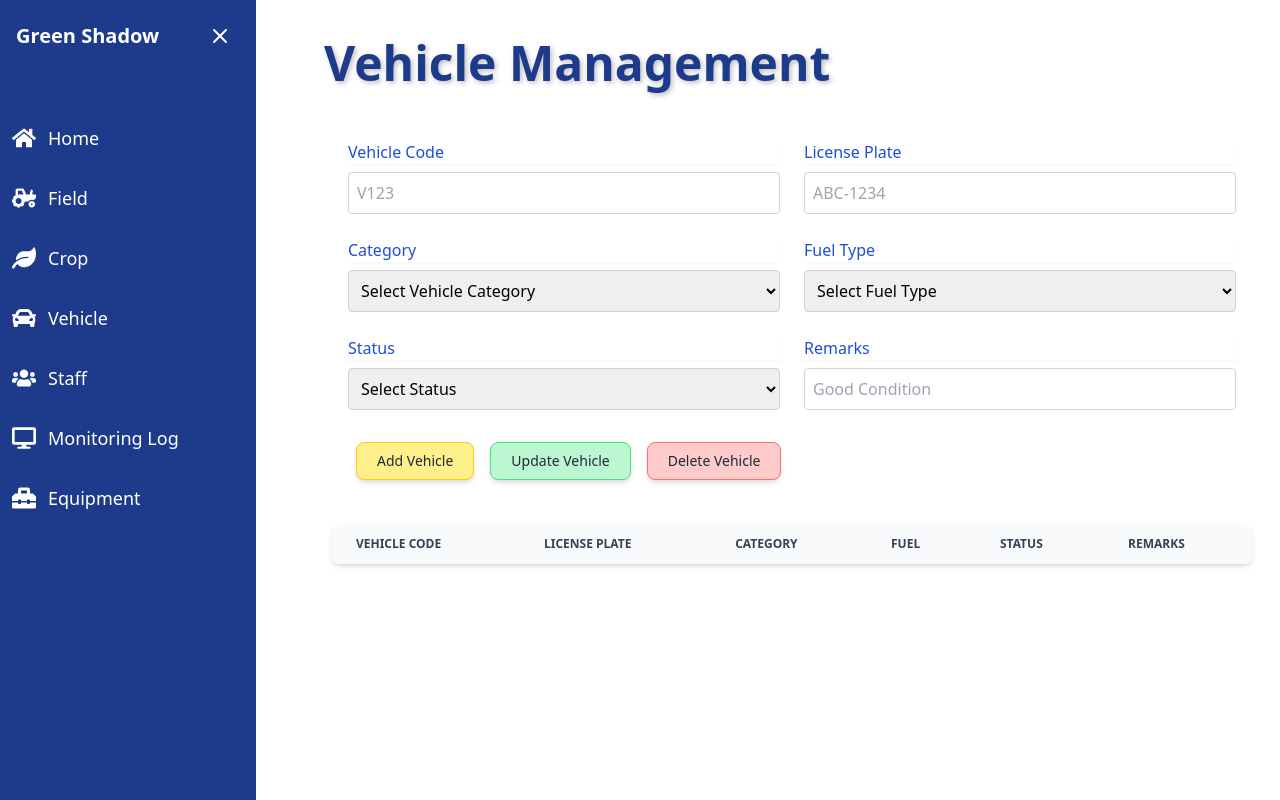
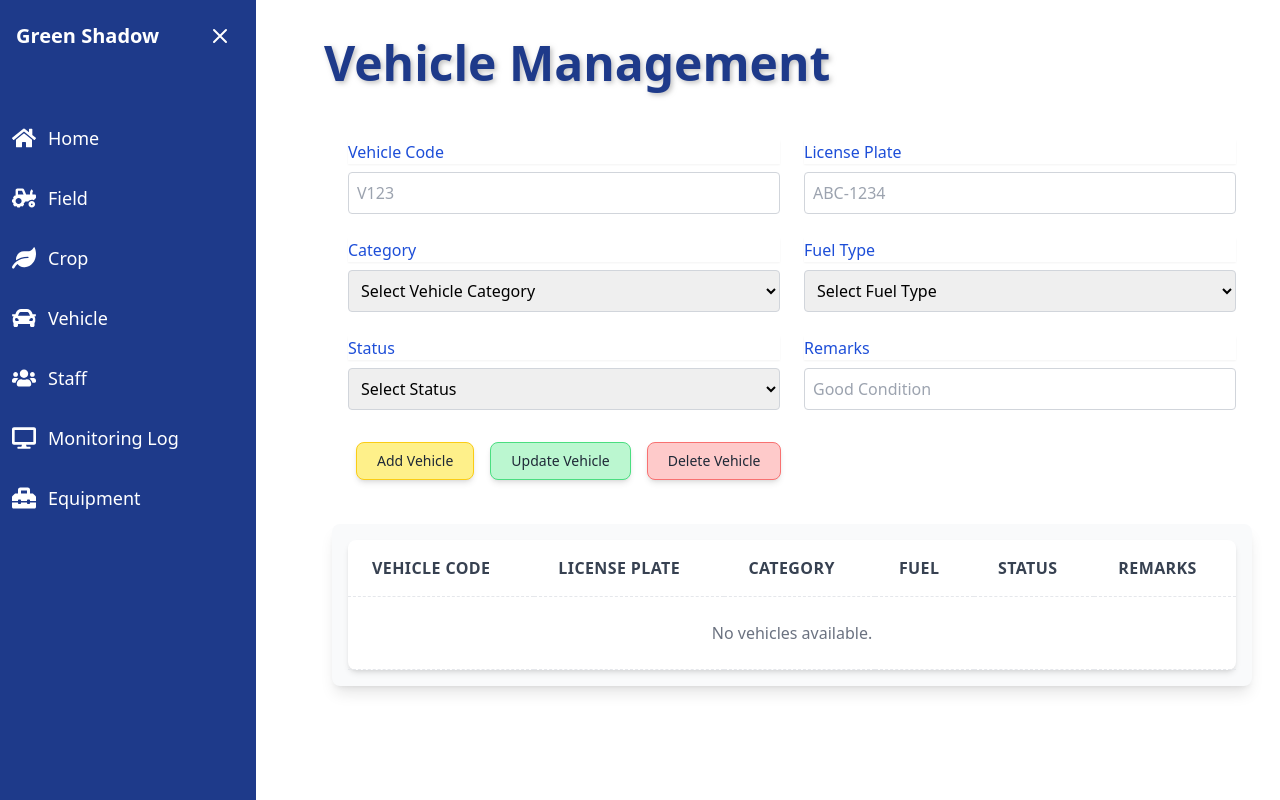
Before and after one commit to CHAMUD12/Crop-Monitoring-System-React-Js, a React (Vite) app: page /vehicles in a window 1280 px wide. Built offline with nearby package versions, Linux system fonts and the light colour scheme.

Commit message:
vehicle table update

```diff
--- a/src/components/vehicle/VehicleTableComponent.tsx
+++ b/src/components/vehicle/VehicleTableComponent.tsx
@@ -1,33 +1,41 @@
 import {Vehicle} from "../../models/vehicle.ts";
 
-export const VehicleTableComponent = ({vehicles}: { vehicles: Vehicle[] }) => {
+export const VehicleTableComponent = ({vehicles = []}: { vehicles?: Vehicle[] }) => {
     return (
-        <div className="relative overflow-x-auto shadow-md sm:rounded-lg mx-2 mt-7">
-            <table className="w-full text-sm text-left text-gray-500 dark:text-gray-400">
-                <thead className="text-xs text-gray-700 uppercase bg-gray-50 dark:bg-gray-700 dark:text-gray-400">
-                <tr>
-                    <th className="px-6 py-3">Vehicle Code</th>
-                    <th className="px-6 py-3">License Plate</th>
-                    <th className="px-6 py-3">Category</th>
-                    <th className="px-6 py-3">Fuel</th>
-                    <th className="px-6 py-3">Status</th>
-                    <th className="px-6 py-3">Remarks</th>
+        <div className="overflow-x-auto mx-2 mt-7 bg-gray-50 p-4 rounded-lg shadow-lg">
+            <table className="w-full border-collapse bg-white text-sm text-gray-800 shadow-md sm:rounded-lg">
+                <thead>
+                <tr className="bg-light-blue-200 text-gray-700 text-base font-semibold uppercase tracking-wide border-b border-dashed">
+                    <th className="px-6 py-4 text-left">Vehicle Code</th>
+                    <th className="px-6 py-4 text-left">License Plate</th>
+                    <th className="px-6 py-4 text-left">Category</th>
+                    <th className="px-6 py-4 text-left">Fuel</th>
+                    <th className="px-6 py-4 text-left">Status</th>
+                    <th className="px-6 py-4 text-left">Remarks</th>
                 </tr>
                 </thead>
                 <tbody>
-                {vehicles.map((vehicle: Vehicle, index: number) => (
-                    <tr
-                        key={index}
-                        className="bg-white border-b dark:bg-gray-800 dark:border-gray-700 hover:bg-gray-50 dark:hover:bg-gray-600"
-                    >
-                        <td className="px-6 py-4">{vehicle.vehicle_code}</td>
-                        <td className="px-6 py-4">{vehicle.licen_plate}</td>
-                        <td className="px-6 py-4">{vehicle.category}</td>
-                        <td className="px-6 py-4">{vehicle.fuel}</td>
-                        <td className="px-6 py-4">{vehicle.status}</td>
-                        <td className="px-6 py-4">{vehicle.remarks}</td>
+                {vehicles.length > 0 ? (
+                    vehicles.map((vehicle: Vehicle, index: number) => (
+                        <tr
+                            key={index}
+                            className="even:bg-gray-50 odd:bg-white hover:bg-light-blue-50 transition duration-200 border-b border-dashed"
+                        >
+                            <td className="px-6 py-4 text-sm">{vehicle.vehicle_code}</td>
+                            <td className="px-6 py-4 text-sm">{vehicle.license_plate}</td>
+                            <td className="px-6 py-4 text-sm">{vehicle.category}</td>
+                            <td className="px-6 py-4 text-sm">{vehicle.fuel}</td>
+                            <td className="px-6 py-4 text-sm">{vehicle.status}</td>
+                            <td className="px-6 py-4 text-sm">{vehicle.remarks}</td>
+                        </tr>
+                    ))
+                ) : (
+                    <tr className="border-b border-dashed">
+                        <td colSpan={6} className="text-center py-6 text-gray-500 text-base">
+                            No vehicles available.
+                        </td>
                     </tr>
-                ))}
+                )}
                 </tbody>
             </table>
         </div>
```
